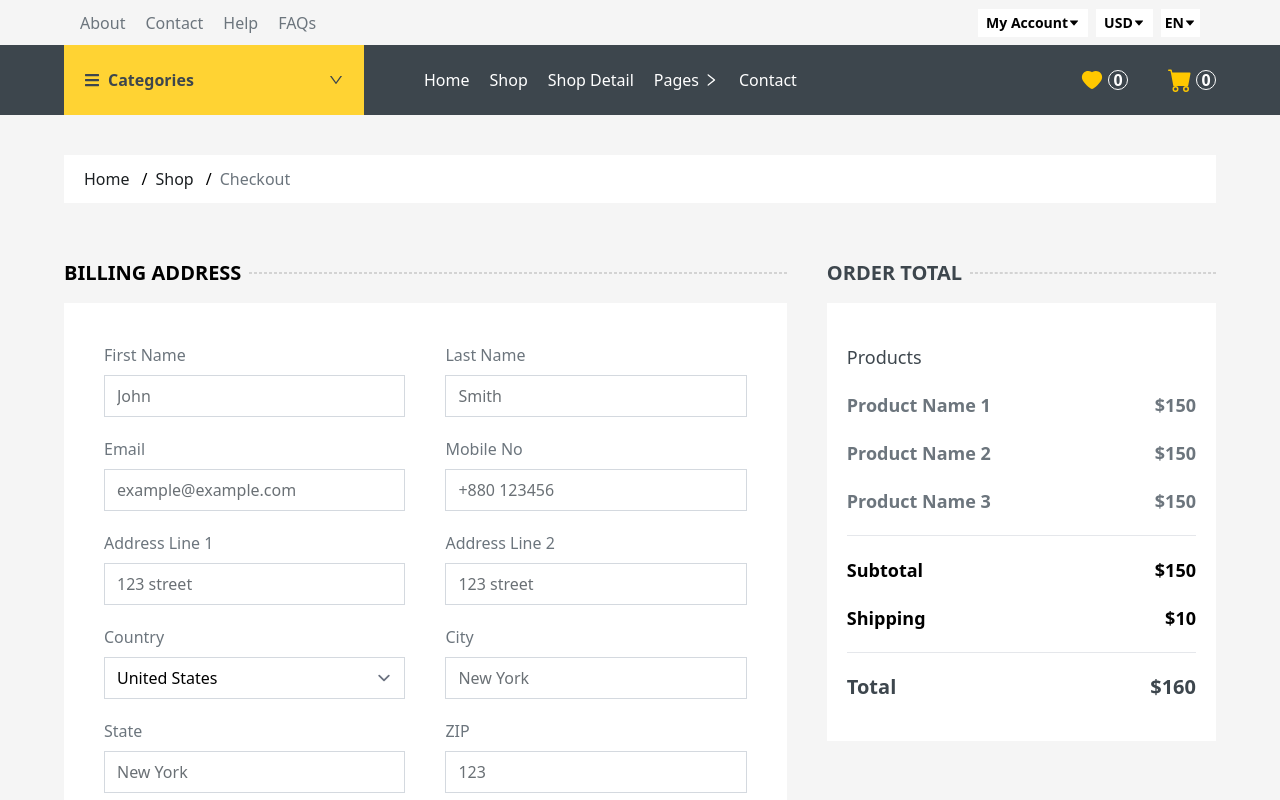
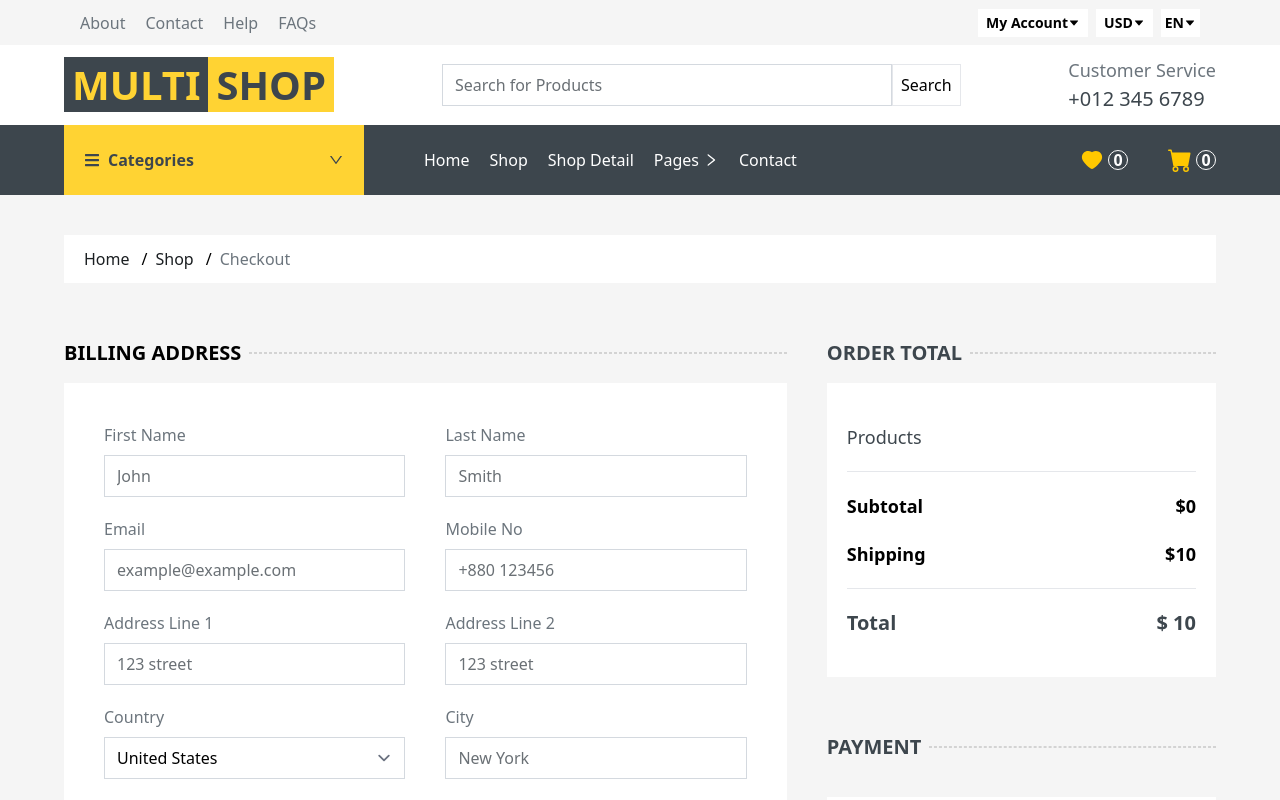
Before and after one commit to TanbirHasan/tingle-park-frontend, a React (Create React App) app: page /checkout in a window 1280 px wide. Shown: the top 800 px of the page. Built offline with nearby package versions, Linux system fonts and the light colour scheme.

Commit message:
checkout form page completed

```diff
--- a/src/components/Navbar/Navbar.jsx
+++ b/src/components/Navbar/Navbar.jsx
@@ -215,7 +215,10 @@ const Navbar = () => {
 
 					<div className="flex justify-between items-center lg:hidden">
 						<div>
-							<h1 className="text-4xl font-extrabold">LOGO</h1>
+							<h1 className="uppercase text-[25px] font-extrabold">
+								<span className="bg-[#3d464d] text-[#ffd333] px-2">Multi</span>
+								<span className="bg-[#ffd333] text-[#3d464d] px-2">Shop</span>
+							</h1>
 						</div>
 						<div className={`flex justify-end lg:hidden`} onClick={handleClick}>
 							{isMenuOpen ? (
--- /dev/null
+++ b/src/components/TopBarLogo/TopBarLogo.jsx
@@ -0,0 +1,32 @@
+import React from 'react';
+
+const TopBarLogo = () => {
+	return (
+		<div className="  bg-white hidden lg:block ">
+			<div className="w-[90%] h-[80px] mx-auto flex items-center justify-between">
+				<div>
+					<h1 className="uppercase text-[40px] font-extrabold">
+						<span className="bg-[#3d464d] text-[#ffd333] px-2">Multi</span>
+						<span className="bg-[#ffd333] text-[#3d464d] px-2">Shop</span>
+					</h1>
+				</div>
+
+				<div>
+					<input
+						type="text"
+						placeholder="Search for Products"
+						className="w-[450px] focus:outline-0 focus:ring-0 focus:ring-transparent focus:border-[#FFD333] placeholder:text-[#6a7075]  border-[#D4D9DF]  "
+					/>
+					<button className="border h-[42px] p-2">Search</button>
+				</div>
+
+				<div className=''>
+					<p className='text-[#6c757d] text-[18px]'>Customer Service</p>
+					<p className='text-[#3d464d] text-[20px] font-medium'>+012 345 6789</p>
+				</div>
+			</div>
+		</div>
+	);
+};
+
+export default TopBarLogo;
--- a/src/layout/Main.jsx
+++ b/src/layout/Main.jsx
@@ -2,12 +2,14 @@ import React from 'react';
 import { Outlet, ScrollRestoration } from 'react-router-dom';
 import Footer from '../components/Footer/Footer';
 import Navbar from '../components/Navbar/Navbar';
+import TopBarLogo from '../components/TopBarLogo/TopBarLogo';
 import TopNavbar from '../components/TopNavbar/TopNavbar';
 
 const Main = () => {
 	return (
 		<div>
 			<TopNavbar />
+			<TopBarLogo />
 			<Navbar />
 			<Outlet />
 			<Footer />
--- a/src/pages/CheckOut/CheckOut/CheckOut.jsx
+++ b/src/pages/CheckOut/CheckOut/CheckOut.jsx
@@ -1,5 +1,6 @@
 import React, { useState } from 'react';
 import { useForm } from 'react-hook-form';
+import { useSelector } from 'react-redux';
 import { Link } from 'react-router-dom';
 
 const CheckOut = () => {
@@ -11,6 +12,13 @@ const CheckOut = () => {
 	} = useForm();
 
 	const [showShipping, setShowShipping] = useState(false);
+	const cartItems = useSelector((state) => state.cartReducer.cartProducts);
+
+	const total = cartItems.reduce((a, b) => {
+		return a + b.quantity;
+	}, 0);
+
+	console.log(total);
 
 	const handlePayment = (data) => {
 		console.log(data);
@@ -419,24 +427,21 @@ const CheckOut = () => {
 							<div className="flex justify-between">
 								<h1 className="text-lg font-medium">Products</h1>
 							</div>
-							<div className="flex justify-between text-[#6c757d] text-lg">
-								<h1>Product Name 1</h1>
-								<p>$150</p>
-							</div>
-							<div className="flex justify-between text-[#6c757d] text-lg">
-								<h1>Product Name 2</h1>
-								<p>$150</p>
-							</div>
-							<div className="flex justify-between text-[#6c757d] text-lg">
-								<h1>Product Name 3</h1>
-								<p>$150</p>
-							</div>
+							{cartItems.map((item) => (
+								<div key={item.id} className="flex justify-between text-[#6c757d] text-lg">
+									<h1>{item.title}</h1>
+									<p>$150</p>
+								</div>
+							))}
+
 							<hr />
 
 							<div className="space-y-5 text-lg text-black">
 								<div className="flex justify-between">
 									<h1>Subtotal</h1>
-									<p>$150</p>
+									<p>
+										$<span>{cartItems.length * 150}</span>
+									</p>
 								</div>
 								<div className="flex justify-between">
 									<h1>Shipping</h1>
@@ -448,7 +453,7 @@ const CheckOut = () => {
 
 							<div className="flex justify-between text-xl">
 								<h1>Total</h1>
-								<p>$160</p>
+								<p> <span>$</span> {cartItems.length * 150 + 10}</p>
 							</div>
 						</div>
 					</div>
```
Also changed, not shown: src/pages/ShoppingCart/ShoppingCart.jsx (+7 -3 lines).
